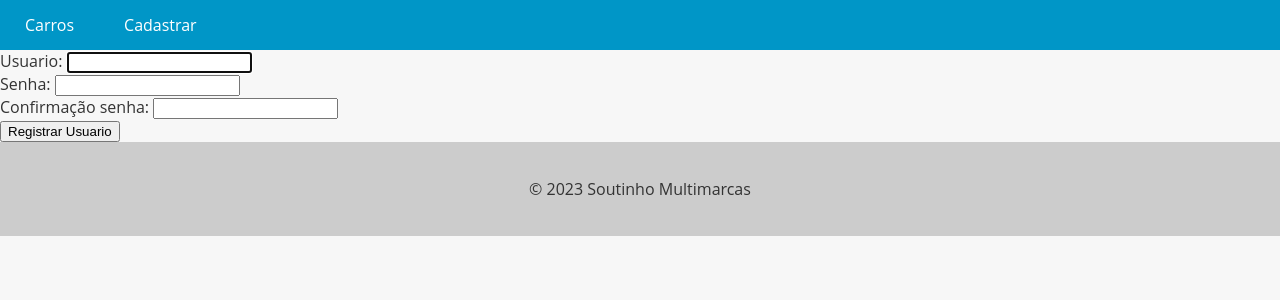
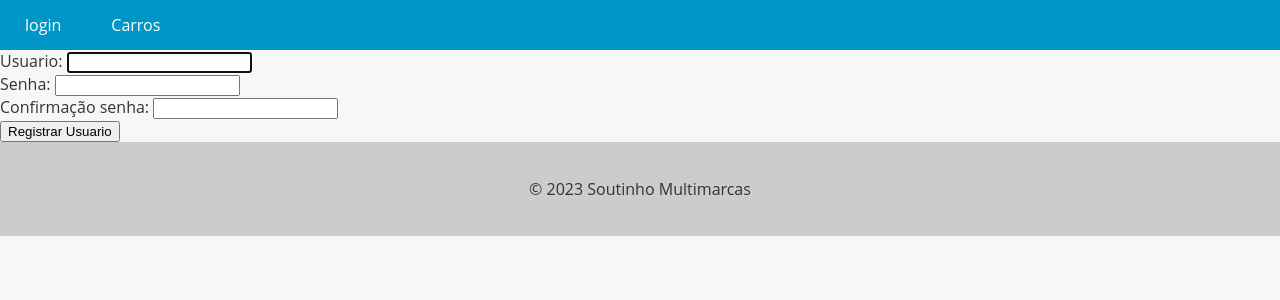
Before and after one commit to GabrielSouto19/Django_M, a Django app: page /register/ in a window 1280 px wide. Shown: the top 300 px of the page. Run offline with Django 5.2, Linux system fonts and the light colour scheme.

Commit message:
create authenticate user and update base.html

```diff
--- a/Carros/accounts/views.py
+++ b/Carros/accounts/views.py
@@ -1,5 +1,5 @@
 from django.shortcuts import render,redirect
-from django.contrib.auth import authenticate,login
+from django.contrib.auth import authenticate,login,logout
 from django.contrib.auth.forms import UserCreationForm,AuthenticationForm
 
 # Create your views here.
@@ -10,7 +10,7 @@ def register_user(request):
         if user_form.is_valid():
             user_form.save()
             print("Cheguei ate aqui 3")
-            return redirect('cars_list')
+            return redirect('login')
     else:
 
         user_form  = UserCreationForm()
@@ -18,6 +18,7 @@ def register_user(request):
     return render(request,'register.html',{'user_form':user_form})
 
 def login_view(request):
+    # login do djangoteste é ingh123456
     if request.method == "POST":
         username = request.POST["username"]
         password = request.POST["password"]
@@ -34,3 +35,7 @@ def login_view(request):
     else:
         auth_form = AuthenticationForm()
     return render(request,'login.html',{'auth_form':auth_form})
+
+def logout_view(request):
+    logout(request)
+    return redirect("cars_list")
--- a/Carros/app/templates/base.html
+++ b/Carros/app/templates/base.html
@@ -72,8 +72,21 @@
   <header>
     <nav>
       <ul>
+
+
+        {% if user.is_authenticated %}
+        <li> Ola,{{user}}</li>
+          <li><a href="{% url 'logout' %}">logout</a></li>
+          <li><a href="{% url 'new_car' %}">Cadastrar Carro</a></li>
+        {% endif %}
+
+        {% if not user.is_authenticated %}
+        <li><a href="{% url 'login' %}">login</a></li>
+
+        {% endif %}
+
         <li><a href="{% url 'cars_list' %}">Carros</a></li>
-        <li><a href="{% url 'new_car' %}">Cadastrar</a></li>
+     <!-- <li><a href="{% url 'login' %}">Login</a></li> -->
       </ul>
     </nav>
   </header>
--- a/Carros/app/urls.py
+++ b/Carros/app/urls.py
@@ -4,7 +4,8 @@ from django.urls import path,include
 from django.conf import settings
 from django.conf.urls.static import static
 from cars.views import show_cars,new_car
-from accounts.views import register_user,login_view
+from accounts.views import register_user,login_view,logout_view
+
 
 
 
@@ -12,6 +13,7 @@ urlpatterns = [
     path('admin/', admin.site.urls),
     path('register/',view=register_user,name="register_user"),
     path('login/',view=login_view,name="login"),
+    path('logout/',view=logout_view,name="logout"),
     path('cars/',view=show_cars,name="cars_list"),
     path('new_car/',view=new_car,name="new_car"),
 ]+ static(settings.MEDIA_URL,document_root=settings.MEDIA_ROOT)
```
